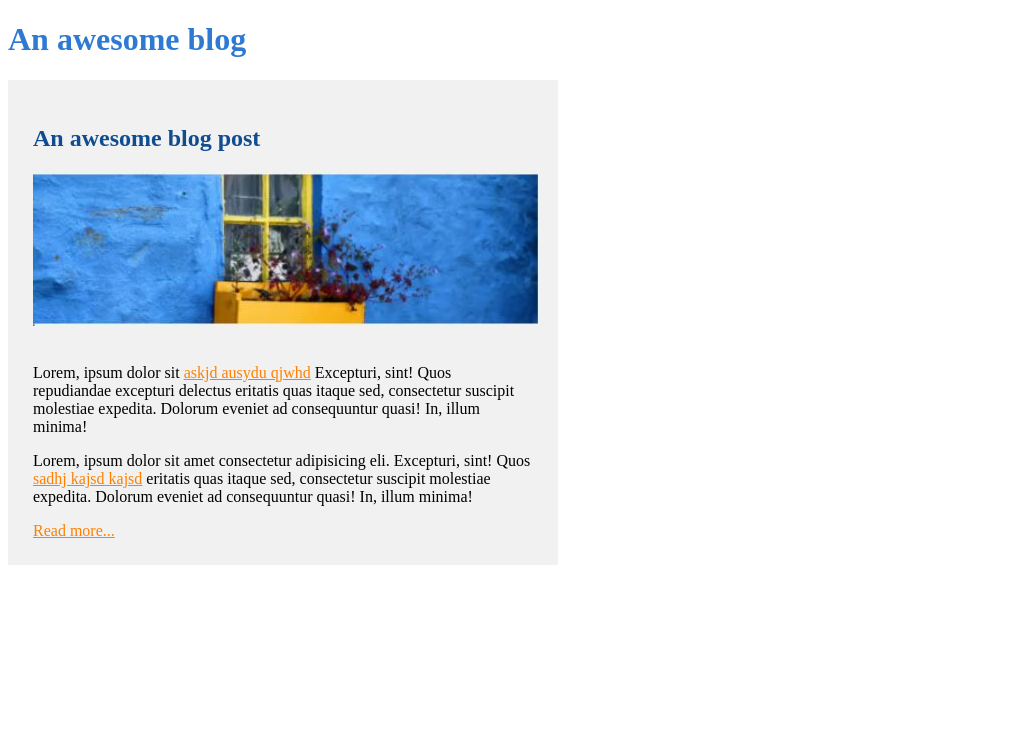
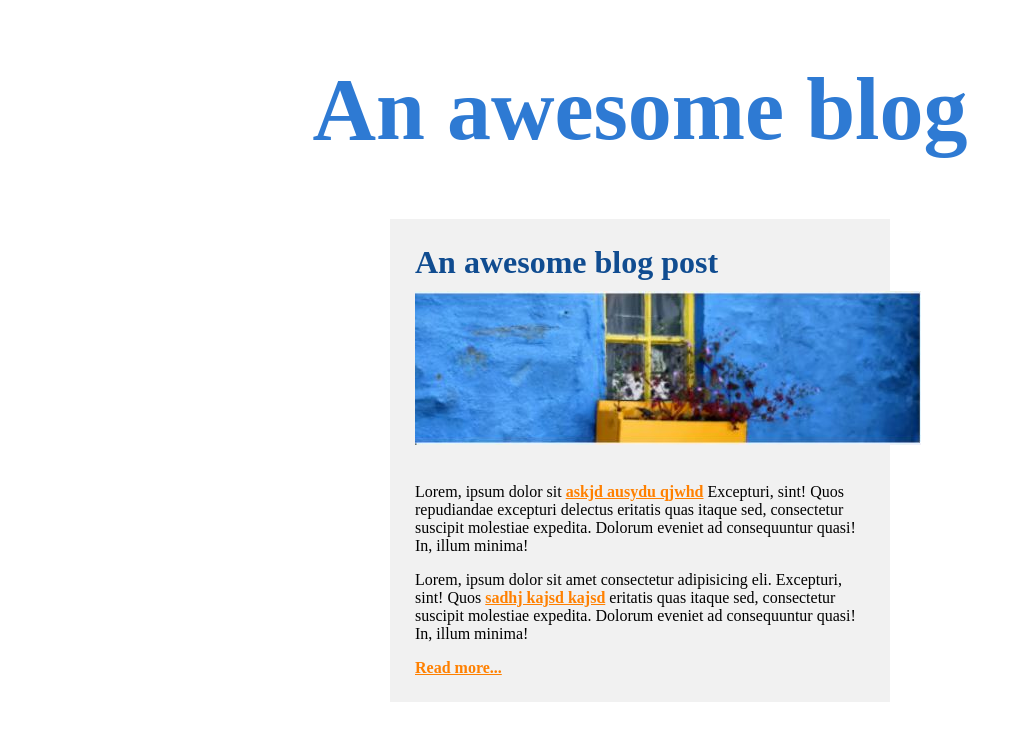
Before and after one commit to VBlazhenko/FlexBox-Design, a plain HTML site: page lesson 1/index.html in a window 1280 px wide. Shown: the whole page, without its empty margins (0-1022 px from the left). Drawn offline with Linux system fonts and the light colour scheme.

Commit message:
Final version
Modified css and html

```diff
--- a/lesson 1/style.css
+++ b/lesson 1/style.css
@@ -1,28 +1,40 @@
 
 
 .container {
-    background-color: #F1F1F1;
-    max-width: 500px;
+    background: #f1f1f1;
+    width: 450px;
     padding: 25px;
+    margin: 0 auto;
 }
 
 h2 {
-    color: #104C90;
+    font-size: 32px;
+    color: #104c90;
+    margin: 0 0 10px 0;
 }
 
 img {
-    height: 90%;
+    height: 100%;
     width: auto;
     padding-bottom: 25px;
 }
 
 .main-header {
     color: #2E7AD3;
+    font-size: 44px;
+    text-align: center;
 }
 
 a {
     color: #FF8000;
+    font-weight: bold;
 }
+
+a:hover,
+a:focus {
+    color: #104c90;
+}
+
 
 p {
     margin-top: 9px;
```
